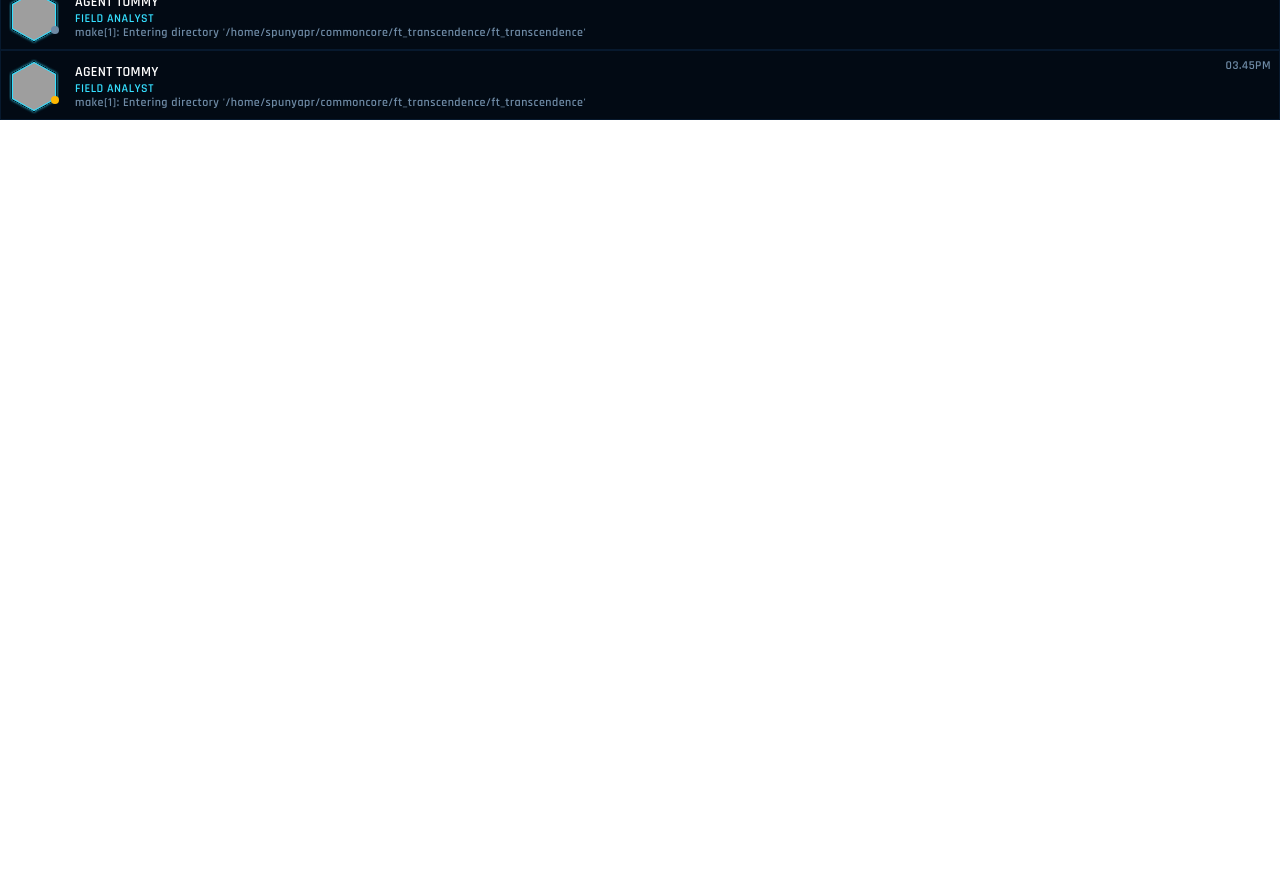
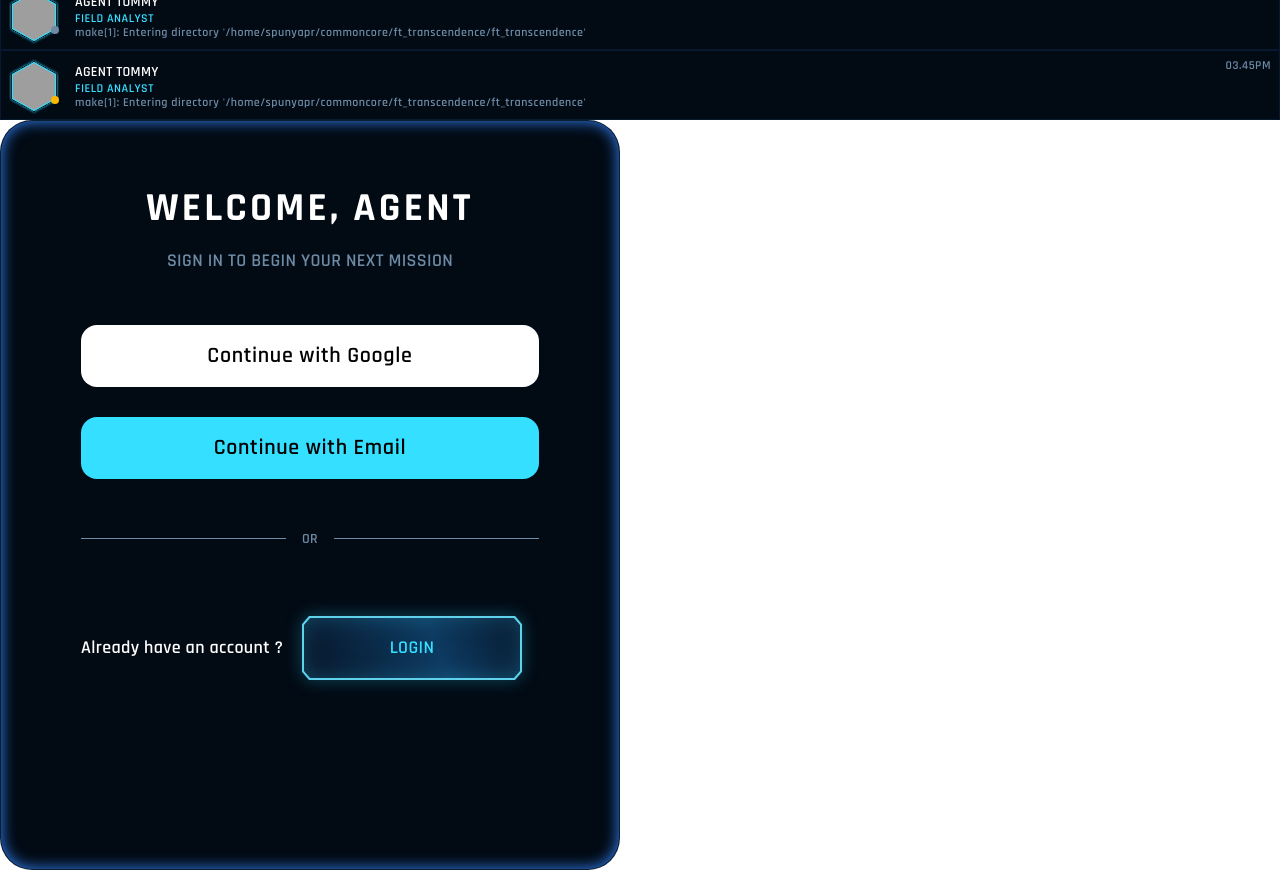
Before and after one commit to IlyasFounas/ft_transcendence, a React (Vite) app in the folder frontend/: page / in a window 1280 px wide. Shown: the part 1120-1990 px from the top of the page. Before the commit the page ends 1240 px from the top, so only its background shows below. Built offline with nearby package versions, Linux system fonts and the light colour scheme; grey boxes are pictures that could not be loaded.

Commit message:
Add: AuthenticationWelcome

```diff
--- a/frontend/src/App.tsx
+++ b/frontend/src/App.tsx
@@ -8,6 +8,8 @@ import StatusBadge from './components/primitives/StatusBadge.tsx';
 import UserStatus from './components/user/UserStatus.tsx';
 import FriendListRow from './components/rows/FriendListRow.tsx';
 import FriendChatRow from './components/rows/FriendChatRow.tsx';
+import AuthenticationCard from './components/cards/AuthenticationCard.tsx';
+import AuthenticationWelcome from './components/Authentication/AuthenticationWelcome.tsx';
 
 function App() {
 
@@ -43,6 +45,9 @@ function App() {
       <FriendChatRow username="agent tommy" role="Field Analyst" avatar='/avatars/avatar1.png' lastMessage="make[1]: Entering directory '/home/spunyapr/commoncore/ft_transcendence/ft_transcendence'" timestamp='03.45pm' status='online'/>
       <FriendChatRow username="agent tommy" role="Field Analyst" avatar='/avatars/avatar1.png' lastMessage="make[1]: Entering directory '/home/spunyapr/commoncore/ft_transcendence/ft_transcendence'" timestamp='03.45pm' status='offline'/>
       <FriendChatRow username="agent tommy" role="Field Analyst" avatar='/avatars/avatar1.png' lastMessage="make[1]: Entering directory '/home/spunyapr/commoncore/ft_transcendence/ft_transcendence'" timestamp='03.45pm' status='in-mission'/>
+      <AuthenticationCard>
+        <AuthenticationWelcome />
+      </AuthenticationCard>
   </div>
   )
 }
--- /dev/null
+++ b/frontend/src/components/Authentication/AuthenticationWelcome.tsx
@@ -0,0 +1,27 @@
+import PrimaryButton from "../buttons/PrimaryButton";
+
+export default function AuthenticationWelcome () {
+    return (
+        <div className="
+            flex
+            flex-col
+            gap-[50px]
+            py-[50px]
+            "
+        >
+            <div className="flex flex-col gap-[30px]">
+                <button className="flex h-[62px] bg-white rounded-2xl text-black text-heading-medium items-center justify-center">Continue with Google</button>
+                <button className="flex h-[62px] bg-primary rounded-2xl text-black text-heading-medium items-center justify-center">Continue with Email</button>
+            </div>
+            <div className="flex gap-[16px] items-center">
+                <hr className="w-full border-t border-text-secondary"></hr>
+                <span className="text-body-primary text-text-secondary uppercase">or</span>
+                <hr className="w-full border-t border-text-secondary"></hr>
+            </div>
+            <div className="flex items-center justify-between">
+                <div className="text-heading-small text-text-primary">Already have an account ?</div>
+                <PrimaryButton size="small">Login</PrimaryButton>
+            </div>
+        </div>
+    );
+}
```
